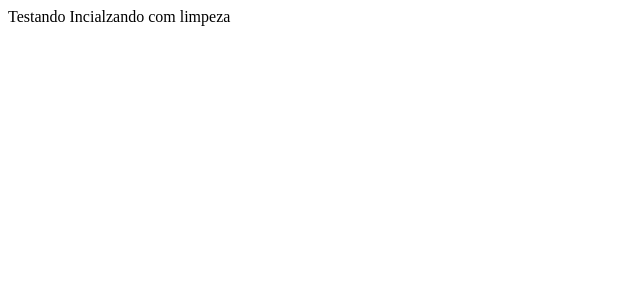
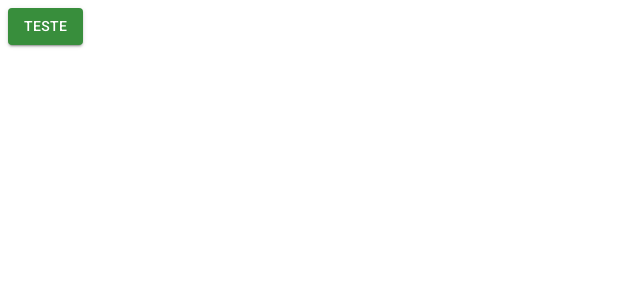
Before and after one commit to alexfariakof/palpite-box, a React (Create React App) app: page /pagina-inicial in a window 1280 px wide. Shown: the top 300 px of the page, without its empty margins (0-640 px from the left). Built offline with nearby package versions, Linux system fonts and the light colour scheme.

Commit message:
inclusão de theme do Material UI

```diff
--- a/public/index.html
+++ b/public/index.html
@@ -5,13 +5,13 @@
     <link rel="icon" href="%PUBLIC_URL%/favicon.ico" />
     <meta name="viewport" content="width=device-width, initial-scale=1" />
     <meta name="theme-color" content="#000000" />
-    <meta
-      name="description"
-      content="Web site criado com intuito educacional e aperfeiçoamento profissional"
-    />
+    <meta name="description" content="Web site criado com intuito educacional e aperfeiçoamento profissional"  />
+    <title>Palpite Box</title>
     <link rel="apple-touch-icon" href="%PUBLIC_URL%/logo192.png" />
     <link rel="manifest" href="%PUBLIC_URL%/manifest.json" />
-    <title>Palpite Box</title>
+
+    <link rel="stylesheet" href="https://fonts.googleapis.com/css?family=Roboto:300,400,500,700&display=swap" />
+    <link rel="stylesheet" href="https://fonts.googleapis.com/icon?family=Material+Icons" />
   </head>
   <body>
     <noscript>Você precisa ter o javascript habilitado para rodar esta aplicação.</noscript>
--- a/src/App.tsx
+++ b/src/App.tsx
@@ -1,8 +1,14 @@
+import { BrowserRouter } from "react-router-dom"
+import { AppRoutes } from "./routes";
+import { ThemeProvider } from '@emotion/react'
+import { LightTheme } from "./shared/themes";
 
 export const App = () => {
   return (
-    <div className="App">
-      Testando Incialzando com limpeza
-    </div>
+    <ThemeProvider theme={LightTheme} >
+      <BrowserRouter>
+        <AppRoutes />
+      </BrowserRouter>
+    </ThemeProvider>
   );
 }
--- a/src/routes/index.tsx
+++ b/src/routes/index.tsx
@@ -1 +1,13 @@
-export {}
+import { Button } from '@mui/material'
+import { Routes, Route, Navigate } from 'react-router-dom'
+
+export const AppRoutes = () => {
+    return (
+        <Routes>
+            <Route path='/pagina-inicial' element={<Button variant='contained' color='primary' >Teste</Button>} />
+
+            <Route path='*' element={<Navigate to='pagina-inicial' />} />
+        </Routes>
+
+    )
+}
--- /dev/null
+++ b/src/shared/themes/Light.ts
@@ -0,0 +1,23 @@
+import { createTheme } from '@mui/material';
+import { green, cyan } from '@mui/material/colors';
+
+export const LightTheme = createTheme({
+    palette: {
+        primary: {
+            main: green[700],
+            dark: green[800],
+            light: green[500],
+            contrastText: '#FFFFFF'
+        },
+        secondary: {
+            main: cyan[500],
+            dark: cyan[400],
+            light: cyan[300],
+            contrastText: '#FFFFFF'
+        },
+        background:{
+            default: '#F7F6F3',
+            paper: '#FFFFFF',
+        }
+    }
+});
--- a/src/shared/themes/index.ts
+++ b/src/shared/themes/index.ts
@@ -1 +1 @@
-export {}
+export * from './Light'
```
Also changed, not shown: package.json (+6 -1 lines), 1 other file (tests, documents, lock files or other folders).
